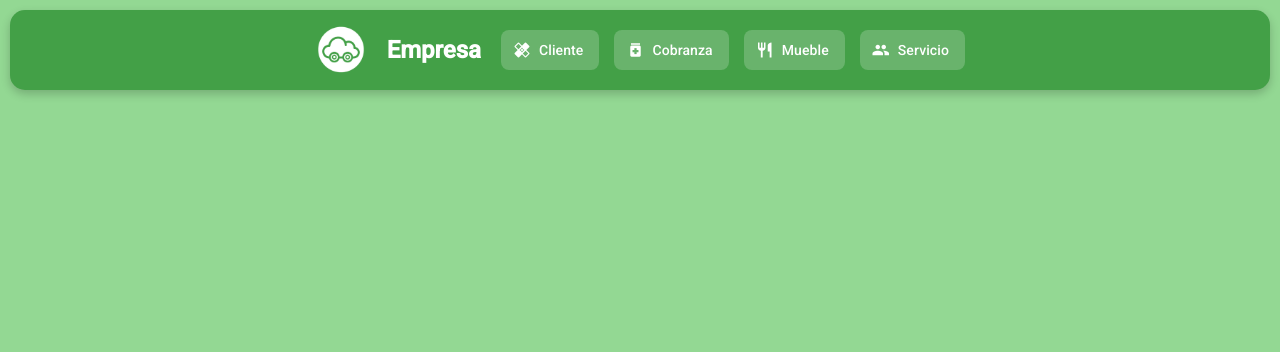
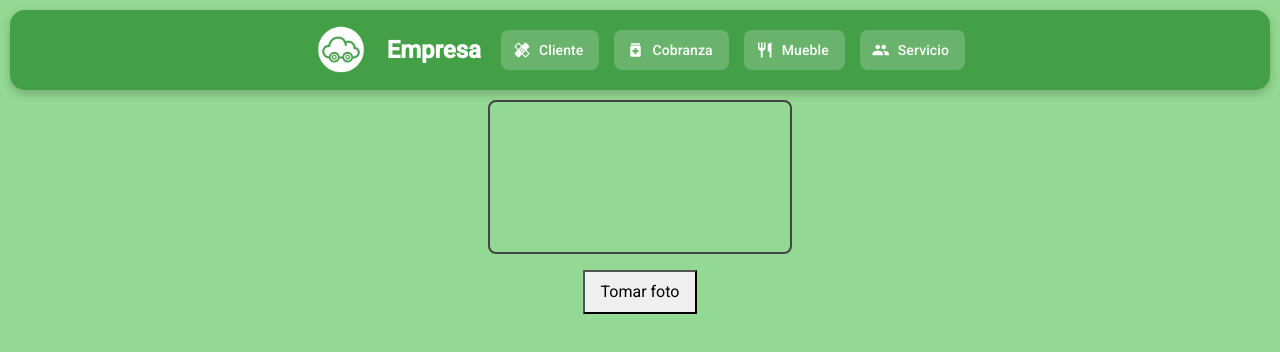
Before and after one commit to HidalgoFabrizio7/frontlavadocarwash, an Angular app: page /camera in a window 1280 px wide. Before the commit this address led to /. Shown: the top 352 px of the page. Built offline with nearby package versions, Linux system fonts and the light colour scheme; no server answers.

Commit message:
camera implmented

```diff
--- /dev/null
+++ b/src/app/components/camera/camera.component.css
@@ -0,0 +1,23 @@
+.camera-container {
+  display: flex;
+  flex-direction: column;
+  align-items: center;
+  gap: 1rem;
+}
+
+video {
+  border: 2px solid #444;
+  border-radius: 8px;
+  max-width: 100%;
+}
+
+button {
+  padding: 0.5rem 1rem;
+  font-size: 1rem;
+}
+
+img {
+  border: 2px solid #444;
+  border-radius: 8px;
+  max-width: 100%;
+}
--- /dev/null
+++ b/src/app/components/camera/camera.component.html
@@ -0,0 +1,13 @@
+<div class="camera-container">
+  <!-- Vista previa de la cámara -->
+  <video #video autoplay playsinline></video>
+
+  <!-- Botón para capturar -->
+  <button (click)="capture()">Tomar foto</button>
+
+  <!-- Canvas invisible, solo para capturar imagen -->
+  <canvas #canvas hidden></canvas>
+
+  <!-- Vista de la foto tomada -->
+  <img *ngIf="photo" [src]="photo" alt="Foto tomada">
+</div>
--- /dev/null
+++ b/src/app/components/camera/camera.component.ts
@@ -0,0 +1,48 @@
+import { CommonModule } from '@angular/common';
+import { Component, ElementRef, OnInit, ViewChild } from '@angular/core';
+
+@Component({
+  selector: 'app-camera',
+  imports: [CommonModule],
+  templateUrl: './camera.component.html',
+  styleUrl: './camera.component.css'
+})
+export class CameraComponent implements OnInit {
+  @ViewChild('video',   { static: true }) videoRef!:   ElementRef<HTMLVideoElement>;
+  @ViewChild('canvas',  { static: true }) canvasRef!:  ElementRef<HTMLCanvasElement>;
+
+  photo: string | null = null;
+  private stream!: MediaStream;
+
+  async ngOnInit() {
+    try {
+      // Solicita acceso a la cámara
+      this.stream = await navigator.mediaDevices.getUserMedia({ video: true });
+      this.videoRef.nativeElement.srcObject = this.stream;
+    } catch (err) {
+      console.error('Error accediendo a la cámara:', err);
+      alert('No fue posible acceder a la cámara.');
+    }
+  }
+
+  capture() {
+    const video = this.videoRef.nativeElement;
+    const canvas = this.canvasRef.nativeElement;
+    const context = canvas.getContext('2d')!;
+
+    // Ajusta el tamaño del canvas al del video
+    canvas.width  = video.videoWidth;
+    canvas.height = video.videoHeight;
+
+    // Dibuja el fotograma actual en el canvas
+    context.drawImage(video, 0, 0, canvas.width, canvas.height);
+
+    // Convierte a data URL (base64) y lo asigna a la propiedad photo
+    this.photo = canvas.toDataURL('image/png');
+  }
+
+  // Opcional: detener la cámara al destruir el componente
+  ngOnDestroy() {
+    this.stream?.getTracks().forEach(track => track.stop());
+  }
+}
```
Also changed, not shown: src/app/app.routes.ts (+7 -0 lines).
